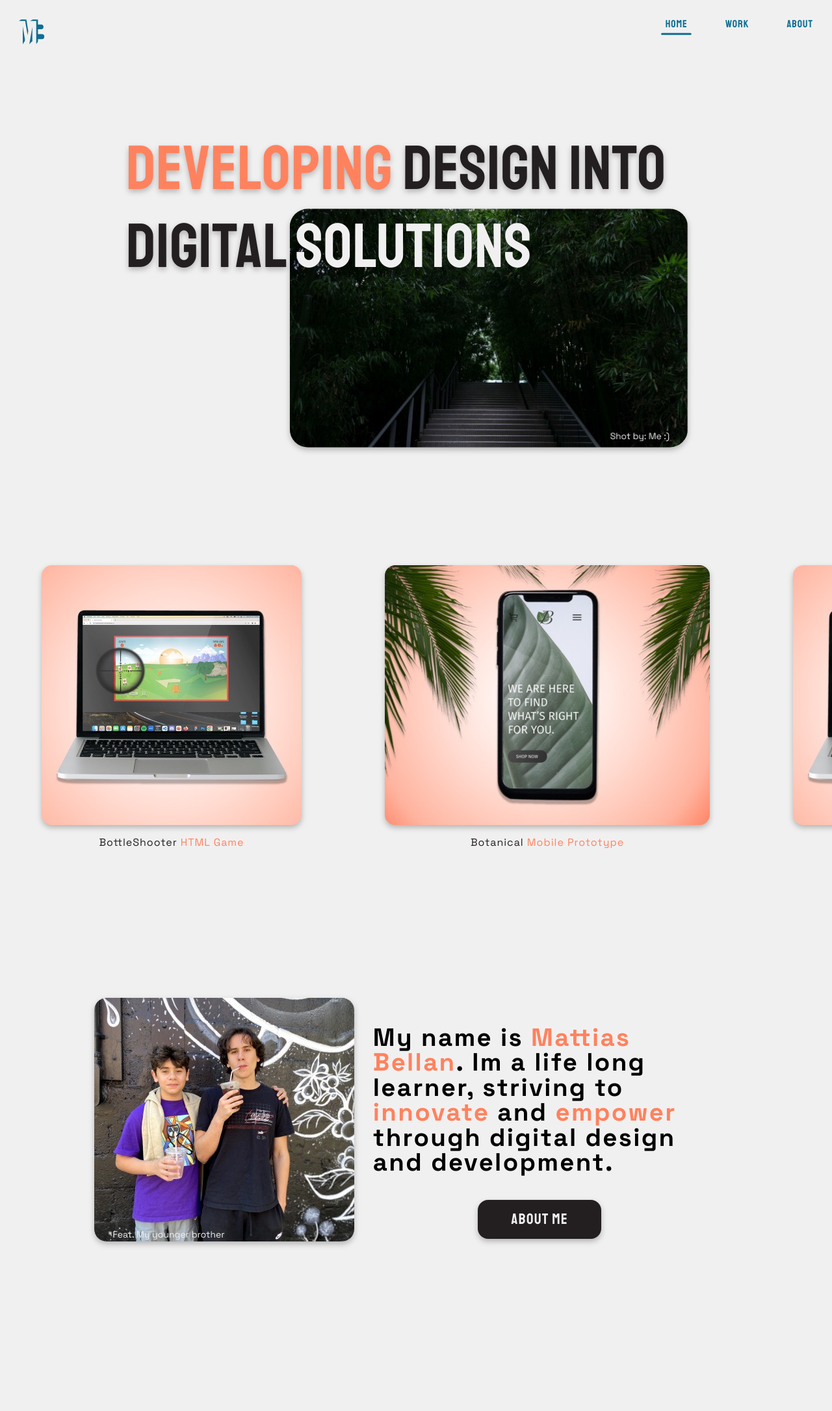
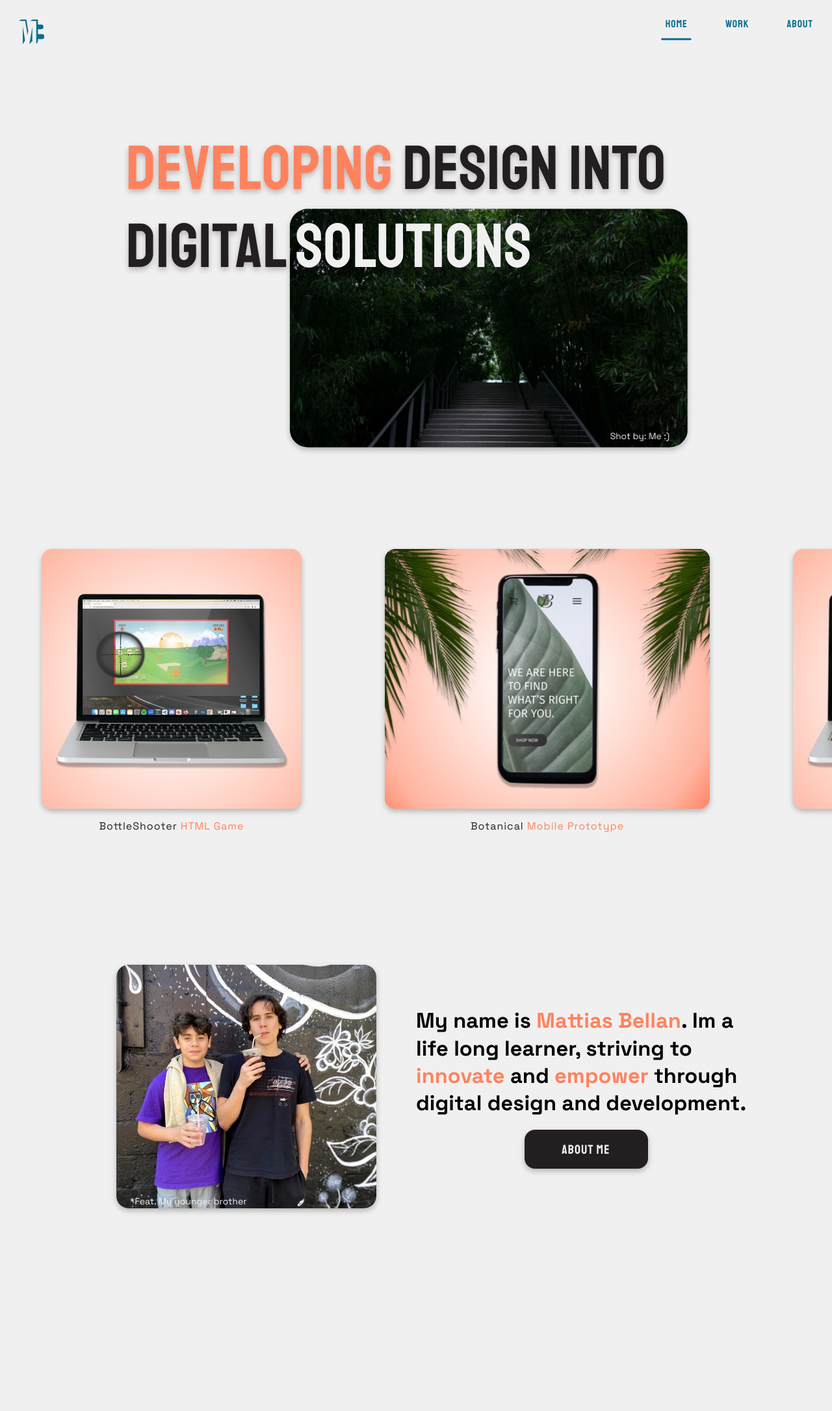
Before and after one commit to MattiasSB/portfolio-site, a PHP site: page / in a window 1280 px wide. Shown: the whole page at 65% size. After the commit the page ends 1868 px from the top, so only its background shows below. Run offline with PHP 8.4, Linux system fonts and the light colour scheme.

Commit message:
adjudted menu and intro section + pixel - rem

```diff
--- a/index.php
+++ b/index.php
@@ -29,7 +29,7 @@
         <section class="max__w--container mx__auto">
             <div class="intro__about">
                 <img class="filter__shadow rounded" src="/img/self__photo.jpg" alt="Photo of me with my brother" width="400" height="375">
-                <div class="flex flex__cols items__center justify__center intro__about--text">
+                <div class="flex flex__cols items__center intro__about--text">
                     <p class="font__spacegrotesk--700">My name is <span class="text__orange">Mattias Bellan</span >. Im a life long learner, striving to <span class="text__orange">innovate</span> and <span class="text__orange">empower</span> through digital design and development.</p>
                     <div class="button__black flex justify__center items__center filter__shadow"><a class="font__staatliches" href="#">About me</a></div>
                 </div>
--- /dev/null
+++ b/sass/about.scss
@@ -0,0 +1,6 @@
+.banner__image {
+    height: 50vh;
+    width: 100vw;
+    background: url("/img/about-banner.jpg");
+    background-repeat: no-repeat;
+}
--- a/sass/carousel.scss
+++ b/sass/carousel.scss
@@ -9,7 +9,7 @@
     height: fit-content;
     border-radius: 1em;
     counter-increment: carousel-cell;
-    margin: 15% 0;
+    margin: 10% 0;
     display: flex;
     flex-direction: column;
     justify-content: center;
@@ -36,7 +36,7 @@
         margin: 0;
     }
     .carousel-cell {
-        margin: 5% 0;
+        margin: 6% 0;
     }
     .carousel-cell p {
         margin-top: -1em;
@@ -49,9 +49,7 @@
         scale: 1;
         margin: 0 4em;
     }
-    .carousel-cell {
-        margin: 8% 0;
-    }
+
     .carousel-cell p {
         margin-top: 1em;
         color: $black;
--- /dev/null
+++ b/sass/functions.scss
@@ -0,0 +1,9 @@
+@use "sass:math";
+
+// px to rem
+@function to_rem($px) {
+
+    $rem: math.div($px, 16) + rem;
+    @return $rem;
+
+}
--- a/sass/intro.scss
+++ b/sass/intro.scss
@@ -5,13 +5,15 @@
 }
 
 .intro__container h1 {
-    max-width: 350px;
+    max-width: to_rem(350);
     text-align: center;
 }
 
 .intro__container img {
-    width: 350px;
-    height: 210px;
+    object-fit: cover;
+    max-width: to_rem(350);
+    aspect-ratio: 350/210;
+    width: 100%;
     z-index: -1;
     bottom: -1em;
 }
@@ -19,26 +21,33 @@
 .intro__about {
     display: grid;
     grid-template-columns: repeat(12, 1fr);
-    margin-bottom: 10%;
+
+    @media (min-width: $breakpoint__mobile) {
+        font-size: to_rem(32);
+    }
+
+    height: 60vh;
+    margin-bottom: 30%;
 }
 
 .intro__about img {
-    width: 300px;
-    height: auto;
-    grid-column: 1/span 12;
+    max-width: to_rem(350);
+    aspect-ratio: 400/375;
+    width: 100%;
+    object-fit: cover;
+    grid-column: auto/span 12;
     margin: 0 auto;
 }
 
 .intro__about--text {
-    grid-row: 2 / 2;
-    grid-column: 1/span 12;
     margin: 0 auto;
-    width: 85vw;
-    max-width: 513px;
+    grid-column: auto/span 12;
+    margin: 0 auto;
+    max-width: to_rem(400);
 }
 
 .intro__about p {
-    margin: 2em 0;
+    margin: 2em;
 }
 
 
@@ -50,7 +59,7 @@
         scale: 1.25;
     }
     .intro__container h1 {
-        max-width: 468.7px;
+        max-width: to_rem(468.7);
     }
     .intro__container {
         justify-content: flex-end;
@@ -60,10 +69,15 @@
 
     .intro__about {
         font-size: 1.2em;
+        margin-bottom: 10%;
+    }
+
+    .intro__about--text {
+        max-width: to_rem(437.5);
     }
 
     .intro__about img {
-        width: 400px;
+        max-width: to_rem(437.5);
     }
 }
 
@@ -91,23 +105,24 @@
     }
 
     .intro__about--text {
-        grid-column: 7 / 12;
-        grid-row: auto;
-        font-size: 2em;
+        grid-column: auto / span 6;
+        font-size: 1.7em;
+        margin: 0;
+        justify-content: center;
+        max-height: to_rem(400);
+        max-width: none;
     }
 
     .intro__about img {
-        width: 400px;
         grid-column: 1/span 6;
+        max-width: to_rem(400);
     }
 
     .intro__about .button__black {
         font-size: 0.3em;
+        margin: 2em;
     }
     .intro__about p {
-        margin: 1em 0;
-    }
-    .intro__about {
-        margin-bottom: 25%;
+        margin: 0;
     }
 }
--- a/sass/menu.scss
+++ b/sass/menu.scss
@@ -164,10 +164,12 @@
 
     .menu .underlines {
         right: 13.425em;
+        top: 2.725em;
     }
 
     .menu__scroll .menu ul {
         transform: translateX(100vw);
+        top: 2.225em;
     }
 
     .menu__scroll .menu .underlines {
--- a/sass/styles.scss
+++ b/sass/styles.scss
@@ -1,10 +1,13 @@
+@use "functions" as *;
 @import "fonts";
 @import "reset";
 @import "variables";
+@import "flickity";
+@import "carousel";
 @import "menu";
 @import "intro";
-@import "flickity";
-@import "carousel";
+@import "about";
+
 
 
 /*--------------------------------------------------
@@ -25,7 +28,7 @@ Fonts
     &__spacegrotesk--700 {
         font-family: 'Space Grotesk', sans-serif;
         font-weight: 700;
-        letter-spacing: 0.06em;
+        line-height: 1.3em;
     }
 
 
@@ -126,7 +129,7 @@ Helper
     background: $black;
     width: 134px;
     height: 42px;
-    border-radius: 16px;
+    border-radius: 1rem;
 }
 
 .button__black a {
```
Also changed, not shown: about.php (+2 -6 lines), dist/css/styles.min.css, scripts/pagedetect.js (added), 1 other file.
